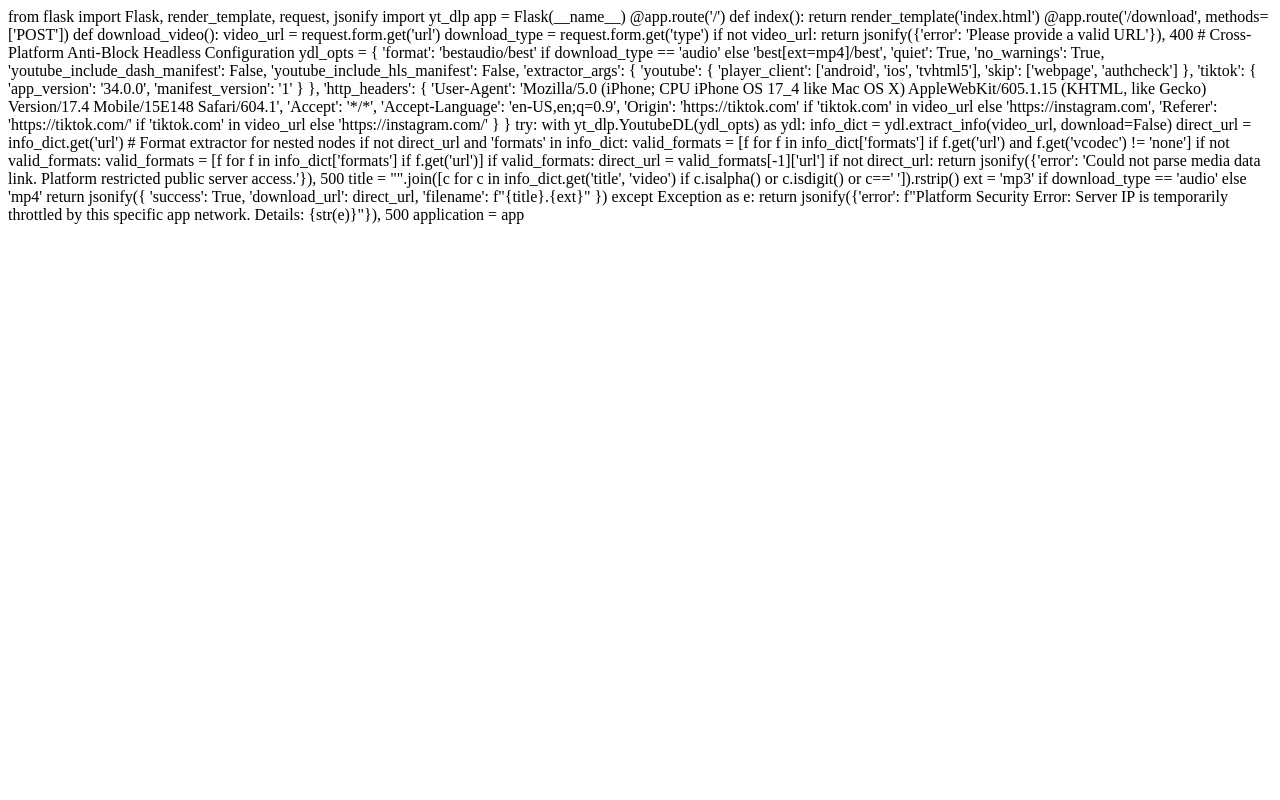
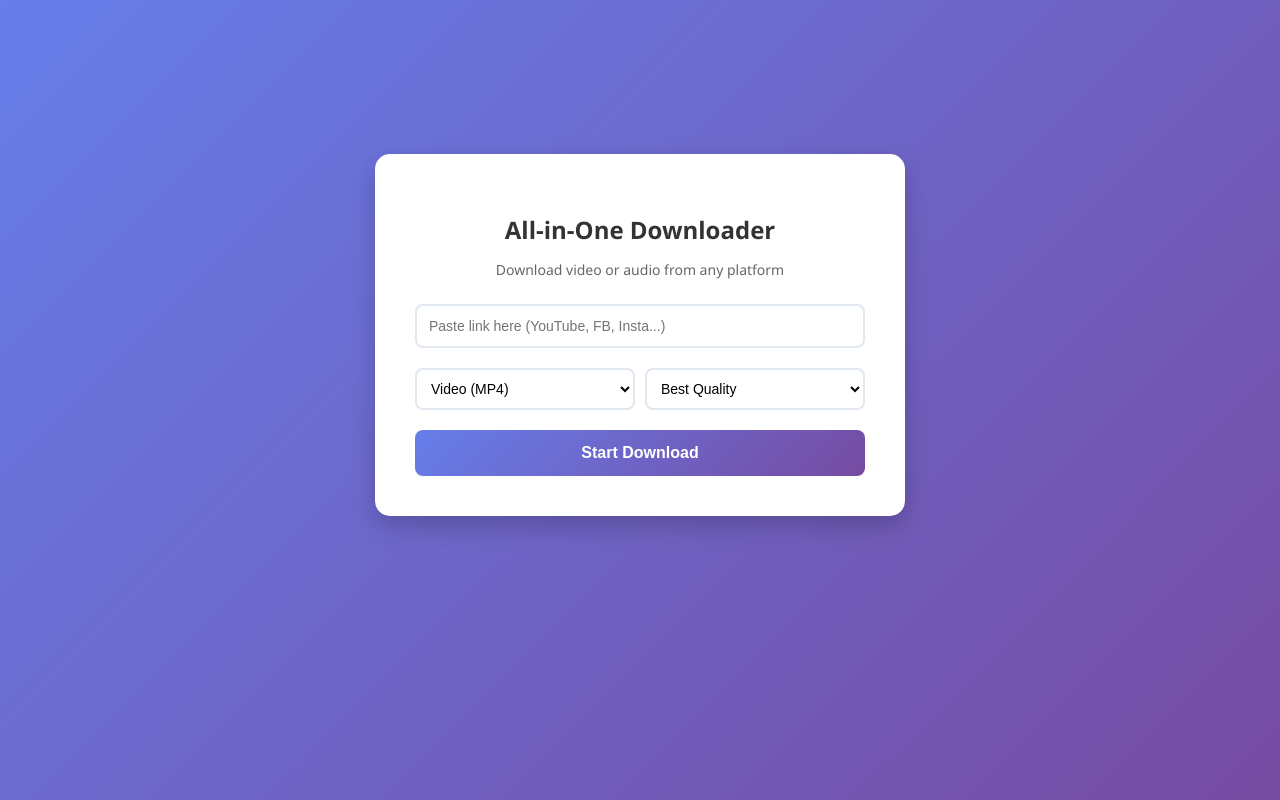
Before and after one commit to kaleemullah-40/video-downloader, a Flask app: page / in a window 1280 px wide. Run offline with Flask 3, Linux system fonts and the light colour scheme.

Commit message:
Refactor Flask app and enhance HTML template

```diff
--- a/templates/index.html
+++ b/templates/index.html
@@ -1,72 +1,193 @@
-from flask import Flask, render_template, request, jsonify
-import yt_dlp
+<!DOCTYPE html>
+<html lang="en">
+<head>
+    <meta charset="UTF-8">
+    <meta name="viewport" content="width=device-width, initial-scale=1.0">
+    <title>Ultimate Video & Audio Downloader</title>
 
-app = Flask(__name__)
+    <link rel="icon" type="image/png" href="https://flaticon.com">
 
-@app.route('/')
-def index():
-    return render_template('index.html')
+    <style>
+        body {
+            font-family: 'Segoe UI', Tahoma, Geneva, Verdana, sans-serif;
+            background: linear-gradient(135deg, #667eea 0%, #764ba2 100%);
+            display: flex;
+            flex-direction: column;
+            justify-content: center;
+            align-items: center;
+            min-height: 100vh;
+            margin: 0;
+            padding: 20px;
+            box-sizing: border-box;
+        }
+        .container {
+            background: white;
+            padding: 40px;
+            border-radius: 15px;
+            box-shadow: 0 10px 25px rgba(0,0,0,0.2);
+            text-align: center;
+            width: 100%;
+            max-width: 450px;
+            margin-bottom: 20px;
+        }
+        h2 { color: #333; margin-bottom: 5px; }
+        p { color: #666; font-size: 14px; margin-bottom: 25px; }
+        input[type="text"] {
+            width: 100%;
+            padding: 12px;
+            margin-bottom: 20px;
+            border: 2px solid #e2e8f0;
+            border-radius: 8px;
+            box-sizing: border-box;
+            font-size: 14px;
+        }
+        .options-group {
+            display: flex;
+            justify-content: space-between;
+            margin-bottom: 20px;
+            gap: 10px;
+        }
+        select {
+            flex: 1;
+            padding: 10px;
+            border: 2px solid #e2e8f0;
+            border-radius: 8px;
+            background-color: white;
+            font-size: 14px;
+        }
+        button {
+            background: linear-gradient(135deg, #667eea 0%, #764ba2 100%);
+            color: white;
+            border: none;
+            padding: 14px;
+            border-radius: 8px;
+            cursor: pointer;
+            width: 100%;
+            font-size: 16px;
+            font-weight: bold;
+            transition: transform 0.2s;
+        }
+        button:active { transform: scale(0.98); }
+        .loading {
+            display: none;
+            margin-top: 15px;
+            color: #764ba2;
+            font-weight: bold;
+        }
+        .ad-slot {
+            width: 100%;
+            max-width: 728px;
+            min-height: 90px;
+            display: flex;
+            justify-content: center;
+            align-items: center;
+            margin-top: 20px;
+            border-radius: 8px;
+        }
+    </style>
+</head>
+<body>
 
-@app.route('/download', methods=['POST'])
-def download_video():
-    video_url = request.form.get('url')
-    download_type = request.form.get('type')
+<div class="container">
+    <h2>All-in-One Downloader</h2>
+    <p>Download video or audio from any platform</p>
 
-    if not video_url:
-        return jsonify({'error': 'Please provide a valid URL'}), 400
+    <form id="downloadForm">
+        <input type="text" id="videoUrl" name="url" placeholder="Paste link here (YouTube, FB, Insta...)" required>
 
-    # Cross-Platform Anti-Block Headless Configuration
-    ydl_opts = {
-        'format': 'bestaudio/best' if download_type == 'audio' else 'best[ext=mp4]/best',
-        'quiet': True,
-        'no_warnings': True,
-        'youtube_include_dash_manifest': False,
-        'youtube_include_hls_manifest': False,
-        'extractor_args': {
-            'youtube': {
-                'player_client': ['android', 'ios', 'tvhtml5'],
-                'skip': ['webpage', 'authcheck']
-            },
-            'tiktok': {
-                'app_version': '34.0.0',
-                'manifest_version': '1'
-            }
-        },
-        'http_headers': {
-            'User-Agent': 'Mozilla/5.0 (iPhone; CPU iPhone OS 17_4 like Mac OS X) AppleWebKit/605.1.15 (KHTML, like Gecko) Version/17.4 Mobile/15E148 Safari/604.1',
-            'Accept': '*/*',
-            'Accept-Language': 'en-US,en;q=0.9',
-            'Origin': 'https://tiktok.com' if 'tiktok.com' in video_url else 'https://instagram.com',
-            'Referer': 'https://tiktok.com/' if 'tiktok.com' in video_url else 'https://instagram.com/'
+        <div class="options-group">
+            <select name="type" id="downloadType" onchange="toggleQuality()">
+                <option value="video">Video (MP4)</option>
+                <option value="audio">Audio (MP3)</option>
+            </select>
+
+            <select name="quality" id="videoQuality">
+                <option value="best">Best Quality</option>
+                <option value="1080">1080p FHD</option>
+                <option value="720">720p HD</option>
+                <option value="480">480p SD</option>
+            </select>
+        </div>
+
+        <button type="submit" id="submitBtn">Start Download</button>
+    </form>
+
+    <div class="loading" id="loadingText">⏳ Generating link... Please wait.</div>
+</div>
+
+<!-- ADS SECTION -->
+<div class="ad-slot">
+    <script type="text/javascript">
+        atOptions = {
+            'key' : '6de0dbcfdb8ab93ba582ef9c4de433e1',
+            'format' : 'iframe',
+            'height' : 90,
+            'width' : 728,
+            'params' : {}
+        };
+    </script>
+    <script type="text/javascript" src="https://highperformanceformat.com"></script>
+</div>
+
+<script>
+    function toggleQuality() {
+        const type = document.getElementById('downloadType').value;
+        const qualitySelect = document.getElementById('videoQuality');
+        if (type === 'audio') {
+            qualitySelect.style.display = 'none';
+        } else {
+            qualitySelect.style.display = 'block';
         }
     }
 
-    try:
-        with yt_dlp.YoutubeDL(ydl_opts) as ydl:
-            info_dict = ydl.extract_info(video_url, download=False)
-            direct_url = info_dict.get('url')
+    document.getElementById('downloadForm').onsubmit = async function(e) {
+        e.preventDefault();
+        const submitBtn = document.getElementById('submitBtn');
+        const loadingText = document.getElementById('loadingText');
 
-            # Format extractor for nested nodes
-            if not direct_url and 'formats' in info_dict:
-                valid_formats = [f for f in info_dict['formats'] if f.get('url') and f.get('vcodec') != 'none']
-                if not valid_formats:
-                    valid_formats = [f for f in info_dict['formats'] if f.get('url')]
-                if valid_formats:
-                    direct_url = valid_formats[-1]['url']
+        submitBtn.disabled = true;
+        loadingText.style.display = 'block';
+        loadingText.innerText = "⏳ Fetching video link from server...";
 
-            if not direct_url:
-                return jsonify({'error': 'Could not parse media data link. Platform restricted public server access.'}), 500
+        const formData = new FormData();
+        formData.append('url', document.getElementById('videoUrl').value);
+        formData.append('type', document.getElementById('downloadType').value);
 
-            title = "".join([c for c in info_dict.get('title', 'video') if c.isalpha() or c.isdigit() or c==' ']).rstrip()
-            ext = 'mp3' if download_type == 'audio' else 'mp4'
+        try {
+            const response = await fetch('/download', {
+                method: 'POST',
+                body: formData
+            });
+            const data = await response.json();
 
-            return jsonify({
-                'success': True,
-                'download_url': direct_url,
-                'filename': f"{title}.{ext}"
-            })
+            if (data.success) {
+                loadingText.innerText = "📥 Downloading file directly to your system...";
 
-    except Exception as e:
-        return jsonify({'error': f"Platform Security Error: Server IP is temporarily throttled by this specific app network. Details: {str(e)}"}), 500
+                // Force direct browser download bypass
+                const fileResponse = await fetch(data.download_url);
+                const fileBlob = await fileResponse.blob();
+                const blobUrl = URL.createObjectURL(fileBlob);
 
-application = app
+                const a = document.createElement('a');
+                a.href = blobUrl;
+                a.download = data.filename;
+                document.body.appendChild(a);
+                a.click();
+                document.body.removeChild(a);
+                URL.revokeObjectURL(blobUrl);
+
+                loadingText.innerText = "✅ Download Complete!";
+            } else {
+                alert("Error: " + data.error);
+            }
+        } catch (err) {
+            alert("Error: Link generated but browser block policy stopped local saving. Try right-clicking the video if it opens in a new tab.");
+        } finally {
+            submitBtn.disabled = false;
+            setTimeout(() => { loadingText.style.display = 'none'; }, 4000);
+        }
+    };
+</script>
+
+</body>
+</html>
```
